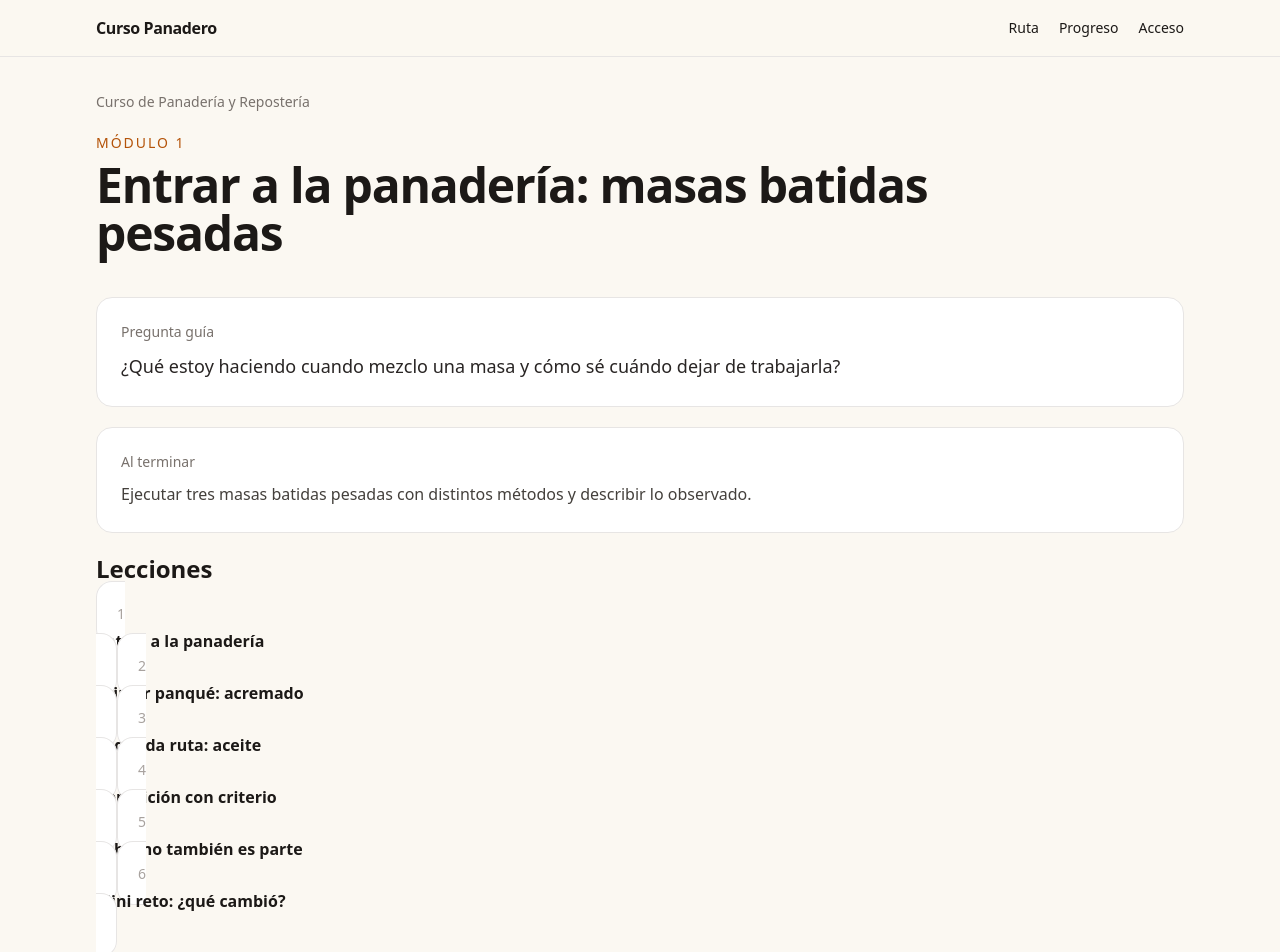
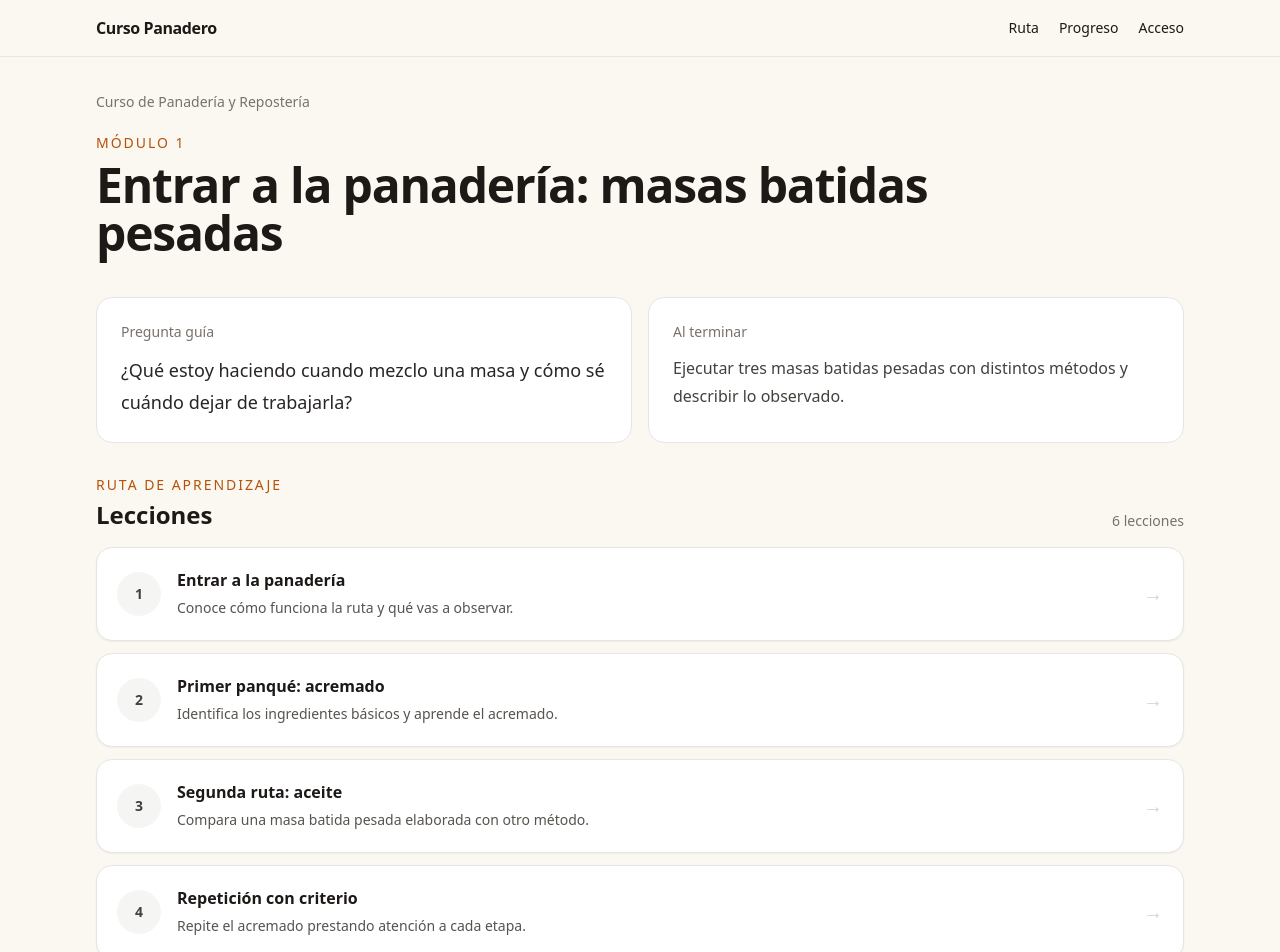
Before and after one commit to Drworm82/CursoPanadero, a Next.js app: page /modulo-1 in a window 1280 px wide. Shown: the top 952 px of the page. Built offline with nearby package versions, Linux system fonts and the light colour scheme; no server answers.

Commit message:
ui: improve module lesson cards

```diff
--- a/pages/modulo-1.js
+++ b/pages/modulo-1.js
@@ -8,37 +8,62 @@ const module = {
 };
 
 const lessons = [
-  ['1', 'Entrar a la panadería', '/leccion-entrar-a-la-panaderia'],
-  ['2', 'Primer panqué: acremado', '/leccion-primer-panque-acremado'],
-  ['3', 'Segunda ruta: aceite', '/leccion-segunda-ruta-aceite'],
-  ['4', 'Repetición con criterio', '/leccion-repeticion-con-criterio'],
-  ['5', 'El horno también es parte', '/leccion-el-horno-tambien-es-parte'],
-  ['6', 'Mini reto: ¿qué cambió?', '/leccion-mini-reto-que-cambio'],
+  ['1', 'Entrar a la panadería', 'Conoce cómo funciona la ruta y qué vas a observar.', '/leccion-entrar-a-la-panaderia'],
+  ['2', 'Primer panqué: acremado', 'Identifica los ingredientes básicos y aprende el acremado.', '/leccion-primer-panque-acremado'],
+  ['3', 'Segunda ruta: aceite', 'Compara una masa batida pesada elaborada con otro método.', '/leccion-segunda-ruta-aceite'],
+  ['4', 'Repetición con criterio', 'Repite el acremado prestando atención a cada etapa.', '/leccion-repeticion-con-criterio'],
+  ['5', 'El horno también es parte', 'Observa cómo las condiciones de cocción afectan el resultado.', '/leccion-el-horno-tambien-es-parte'],
+  ['6', 'Mini reto: ¿qué cambió?', 'Compara lo que hiciste y explica lo que observaste.', '/leccion-mini-reto-que-cambio'],
 ];
 
 export default function ModuleOnePage() {
   return (
     <CourseShell eyebrow="Módulo 1" title={module.title}>
-      <div className="space-y-5">
-        <div className="rounded-2xl border border-stone-200 bg-white p-6">
-          <p className="text-sm font-medium text-stone-500">Pregunta guía</p>
-          <p className="mt-2 text-lg leading-8 text-stone-800">{module.guiding_question}</p>
+      <div className="space-y-8">
+        <div className="grid gap-4 md:grid-cols-2">
+          <section className="rounded-2xl border border-stone-200 bg-white p-6">
+            <p className="text-sm font-medium text-stone-500">Pregunta guía</p>
+            <p className="mt-3 text-lg leading-8 text-stone-800">{module.guiding_question}</p>
+          </section>
+
+          <section className="rounded-2xl border border-stone-200 bg-white p-6">
+            <p className="text-sm font-medium text-stone-500">Al terminar</p>
+            <p className="mt-3 leading-7 text-stone-700">{module.expected_result}</p>
+          </section>
         </div>
-        <div className="rounded-2xl border border-stone-200 bg-white p-6">
-          <p className="text-sm font-medium text-stone-500">Al terminar</p>
-          <p className="mt-2 leading-7 text-stone-700">{module.expected_result}</p>
-        </div>
-        <div>
-          <h2 className="mb-4 text-2xl font-semibold text-stone-900">Lecciones</h2>
-          <div className="space-y-3">
-            {lessons.map(([number, title, href]) => (
-              <a href={href} key={number} className="rounded-2xl border border-stone-200 bg-white p-5">
-                <span className="text-sm font-medium text-stone-400">{number}</span>
-                <h3 className="mt-1 font-semibold text-stone-900">{title}</h3>
+
+        <section>
+          <div className="mb-4 flex items-end justify-between gap-4">
+            <div>
+              <p className="text-sm font-medium uppercase tracking-[0.14em] text-amber-700">Ruta de aprendizaje</p>
+              <h2 className="mt-1 text-2xl font-semibold text-stone-900">Lecciones</h2>
+            </div>
+            <span className="text-sm text-stone-500">6 lecciones</span>
+          </div>
+
+          <div className="grid gap-3">
+            {lessons.map(([number, title, description, href]) => (
+              <a
+                key={number}
+                href={href}
+                className="group flex items-center gap-4 rounded-2xl border border-stone-200 bg-white p-5 shadow-sm transition hover:-translate-y-0.5 hover:border-stone-300 hover:shadow-md"
+              >
+                <span className="flex h-11 w-11 shrink-0 items-center justify-center rounded-full bg-stone-100 text-sm font-semibold text-stone-700 group-hover:bg-amber-100 group-hover:text-amber-900">
+                  {number}
+                </span>
+
+                <span className="min-w-0 flex-1">
+                  <span className="block font-semibold text-stone-900">{title}</span>
+                  <span className="mt-1 block text-sm leading-6 text-stone-600">{description}</span>
+                </span>
+
+                <span className="shrink-0 text-xl text-stone-300 transition group-hover:translate-x-0.5 group-hover:text-stone-600" aria-hidden="true">
+                  →
+                </span>
               </a>
             ))}
           </div>
-        </div>
+        </section>
       </div>
     </CourseShell>
   );
```
